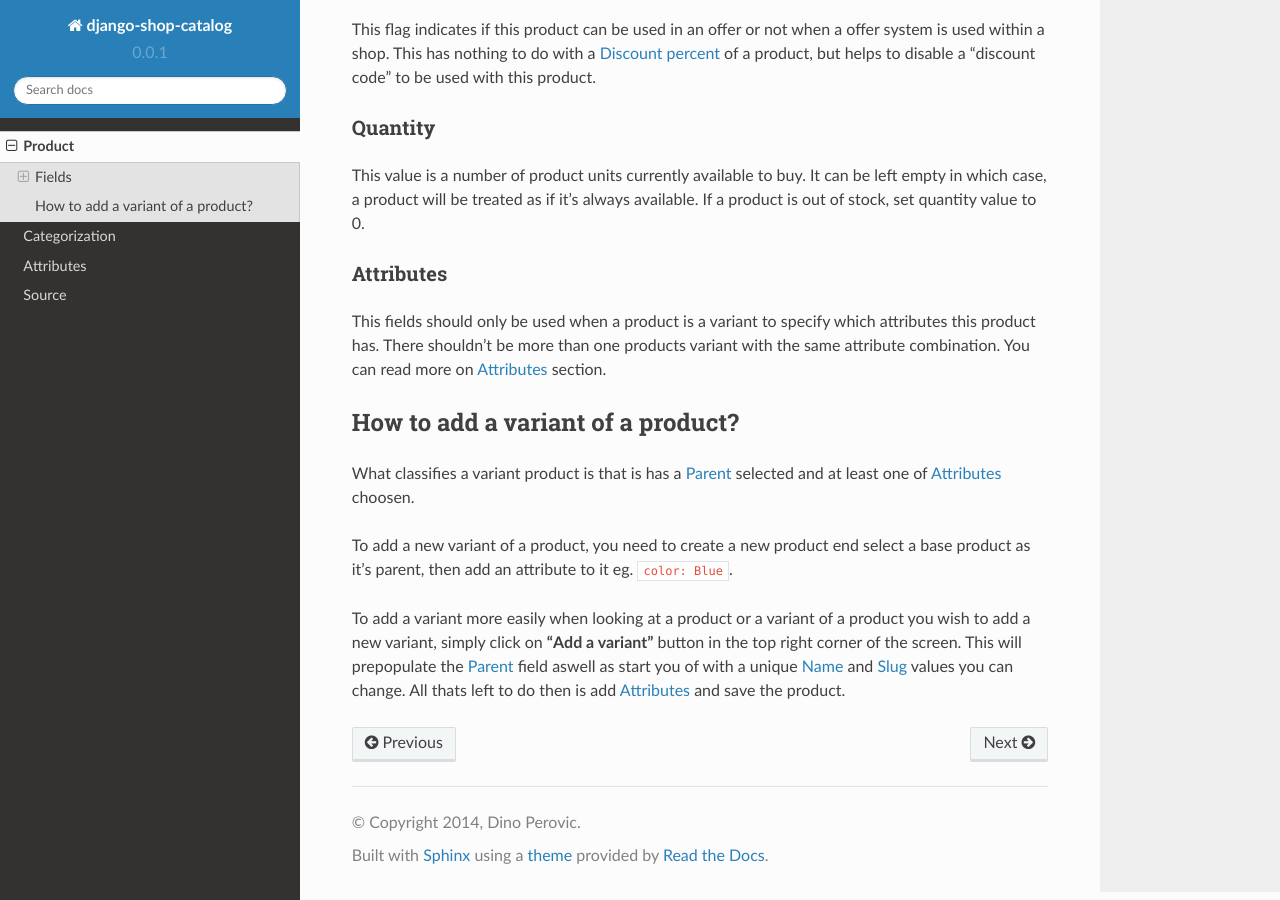
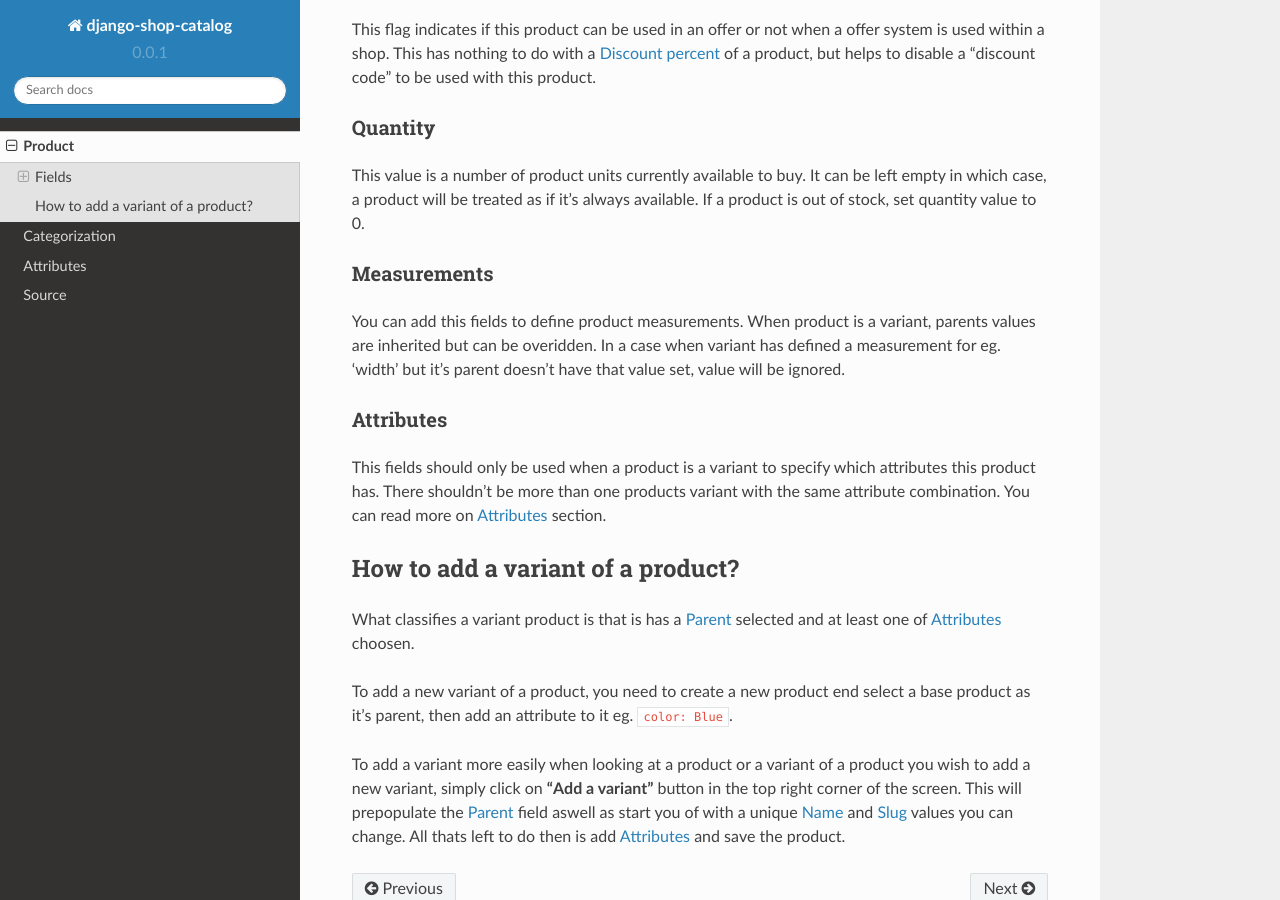
Before and after one commit to dinoperovic/django-shop-catalog, a Sphinx documentation site: the page built from docs/product.rst, in a window 1280 px wide and 900 px high, scrolled down 1468 px. Built offline with Sphinx 7.4.7 and the Read the Docs theme 2.0.0, drawn with Linux system fonts in a browser that asks for light colours.

Commit message:
Add to docs

```diff
--- a/docs/product.rst
+++ b/docs/product.rst
@@ -71,6 +71,13 @@ This value is a number of product units currently available to buy.
 It can be left empty in which case, a product will be treated as if it's
 always available. If a product is out of stock, set quantity value to 0.
 
+Measurements
+------------
+You can add this fields to define product measurements. When product is
+a variant, parents values are inherited but can be overidden. In a case
+when variant has defined a measurement for eg. 'width' but it's parent
+doesn't have that value set, value will be ignored.
+
 Attributes
 ----------
 This fields should only be used when a product is a variant to specify
--- a/docs/source.rst
+++ b/docs/source.rst
@@ -24,6 +24,10 @@ Models
 .. autoclass:: shop_catalog.models.ProductAttributeValue
     :members:
 .. autoclass:: shop_catalog.models.AttributeOption
+    :members:
+.. autoclass:: shop_catalog.models.MeasurementBase
+    :members:
+.. autoclass:: shop_catalog.models.ProductMeasurement
     :members:
 
 Admin
```
Also changed, not shown: 1 other file.
